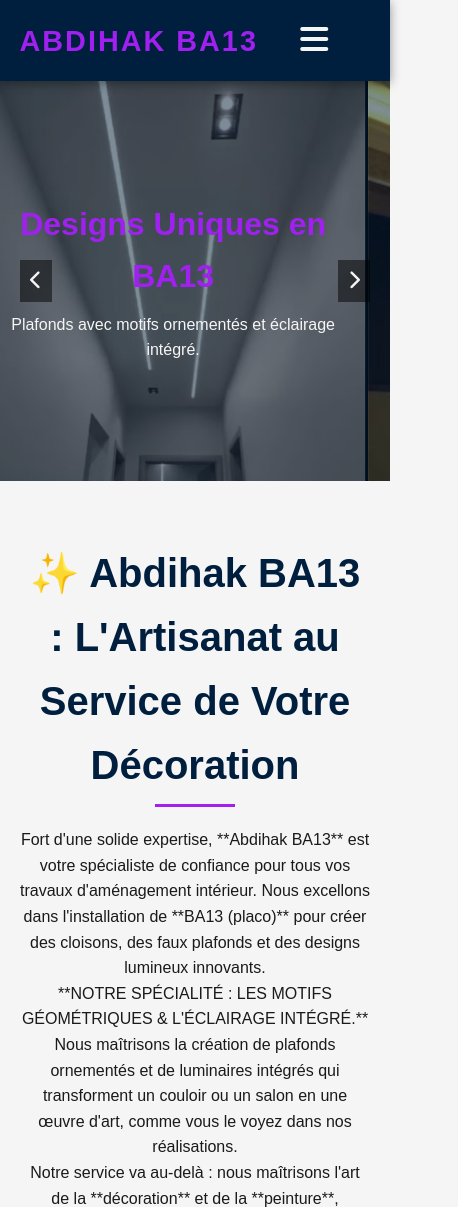
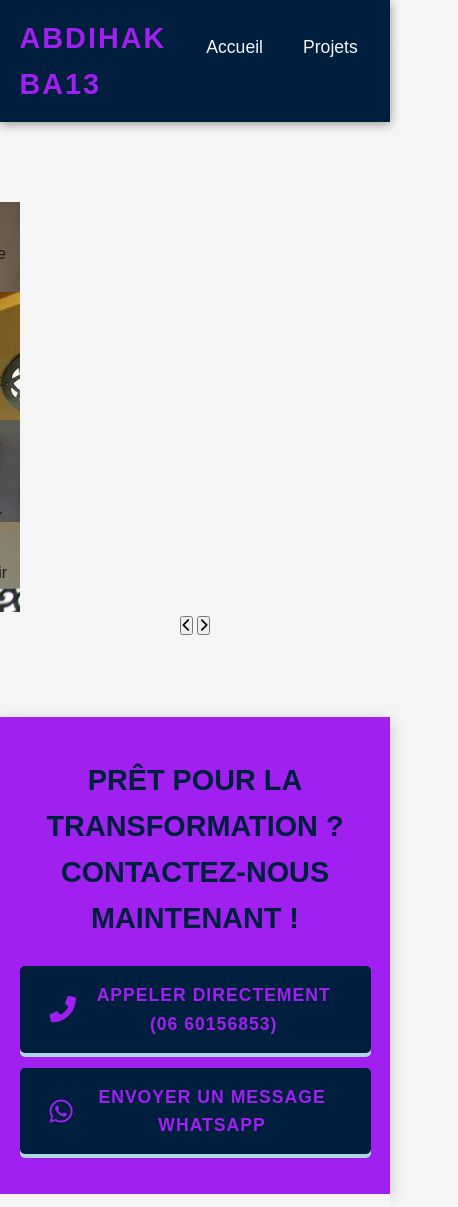
Before and after one commit to ilyesnassim-tech/ABDLHAK-Ba13, a plain HTML site: page index.html in a window 390 px wide. Shown: the top 1207 px of the page, 458 px wide, since content can reach past the window. Drawn offline with Linux system fonts and the light colour scheme.

Commit message:
Update index.html

```diff
--- a/index.html
+++ b/index.html
@@ -3,7 +3,7 @@
 <head>
     <meta charset="UTF-8">
     <meta name="viewport" content="width=device-width, initial-scale=1.0">
-    <title>Abdelhak BA13 - Spécialiste Décoration & Peinture</title>
+    <title>Abdihak BA13 - Spécialiste Décoration & Peinture</title>
     <link rel="stylesheet" href="https://cdnjs.cloudflare.com/ajax/libs/font-awesome/6.0.0-beta3/css/all.min.css">
     <style>
         /* ========================================= */
@@ -12,13 +12,13 @@
 
         :root {
             /* NOUVELLES Couleurs basées sur le Bleu Foncé et le Mauve */
-            --color-blue-dark: #001F3F; /* Bleu Nuit très foncé (anciennement noir) */
-            --color-violet-accent: #A020F0; /* Violet Électrique (Mauve, anciennement or) */
-            --color-blue-light: #ADD8E6; /* Bleu clair / Ciel (anciennement beige) */
+            --color-blue-dark: #001F3F; /* Bleu Nuit très foncé */
+            --color-violet-accent: #A020F0; /* Violet Électrique (Mauve) */
+            --color-blue-light: #ADD8E6; /* Bleu clair / Ciel */
 
             --color-off-white: #F5F5F5;
             --color-text-light: #F5F5F5;
-            --color-text-dark: #1A1A1A; /* Reste sombre pour la lisibilité */
+            --color-text-dark: #1A1A1A;
 
             /* Typographie */
             --font-primary: 'Arial', sans-serif;
@@ -51,7 +51,7 @@
 
         /* --- HEADER et NAVIGATION --- */
         .header {
-            background-color: var(--color-blue-dark); /* Bleu Nuit */
+            background-color: var(--color-blue-dark);
             color: var(--color-text-light);
             padding: 15px 5%;
             display: flex;
@@ -66,7 +66,7 @@
         .logo {
             font-size: 1.8em;
             font-weight: bold;
-            color: var(--color-violet-accent); /* Mauve */
+            color: var(--color-violet-accent);
             text-transform: uppercase;
             letter-spacing: 2px;
         }
@@ -94,7 +94,7 @@
             left: 0;
             width: 0;
             height: 2px;
-            background-color: var(--color-violet-accent); /* Mauve */
+            background-color: var(--color-violet-accent);
             transition: width 0.3s ease;
         }
 
@@ -109,82 +109,64 @@
             cursor: pointer;
         }
 
-        /* --- SLIDER HERO (Accueil) --- */
-        .slider-section {
-            padding: 0;
-            position: relative;
-            max-width: 100vw;
-            overflow: hidden;
+        /* --- SLIDER HERO (Accueil) et Présentation (CSS non modifié, uniquement la section CTA ci-dessous est nouvelle) --- */
+
+        /* --- NOUVELLE SECTION APPEL À L'ACTION (CTA) --- */
+        #call-to-action {
+            padding: 40px 5%;
+            background-color: var(--color-violet-accent); /* Mauve/Violet pour attirer l'œil */
+            color: var(--color-text-light);
+            box-shadow: 0 5px 15px rgba(0, 0, 0, 0.2);
         }
 
-        .slider-container {
-            display: flex;
-            transition: transform 0.6s ease-in-out;
+        #call-to-action h2 {
+            font-size: 1.8em;
+            margin-bottom: 25px;
+            color: var(--color-blue-dark); /* Texte Bleu Nuit sur fond Mauve */
+            text-transform: uppercase;
         }
 
-        .slide {
-            min-width: 100%;
-            height: 600px;
-            background-size: cover;
-            background-position: center;
+        .cta-buttons {
             display: flex;
-            align-items: center;
             justify-content: center;
-            position: relative;
+            gap: 20px;
+            flex-wrap: wrap; /* Assure le responsive sur les petits écrans */
         }
 
-        .slide-overlay {
-            position: absolute;
-            top: 0;
-            left: 0;
-            width: 100%;
-            height: 100%;
-            background-color: rgba(0, 31, 63, 0.5); /* Overlay bleu nuit */
-            z-index: 1;
+        .cta-button {
+            display: inline-flex;
+            align-items: center;
+            padding: 15px 30px;
+            background-color: var(--color-blue-dark); /* Fond Bleu Nuit */
+            color: var(--color-violet-accent); /* Texte et icône Mauve */
+            border-radius: 5px;
+            font-weight: bold;
+            font-size: 1.1em;
+            text-transform: uppercase;
+            letter-spacing: 1px;
+            transition: background-color 0.3s ease, transform 0.2s ease, box-shadow 0.3s ease;
+            box-shadow: 0 4px 0 var(--color-blue-light); /* Ombre pour effet 3D subtil */
         }
 
-        .slide-content {
-            z-index: 2;
-            color: var(--color-text-light);
-            max-width: 800px;
-            padding: 20px;
+        .cta-button i {
+            margin-right: 10px;
+            font-size: 1.5em;
         }
 
-        .slide-content h2 {
-            font-size: 3em;
-            margin-bottom: 10px;
-            color: var(--color-violet-accent); /* Mauve */
+        .cta-button:hover {
+            background-color: var(--color-blue-light); /* Fond Bleu Clair au survol */
+            color: var(--color-blue-dark); /* Texte Bleu Nuit au survol */
+            transform: translateY(2px); /* Léger enfoncement */
+            box-shadow: 0 2px 0 var(--color-blue-dark);
         }
 
-        .slider-btn {
-            position: absolute;
-            top: 50%;
-            transform: translateY(-50%);
-            background: rgba(0, 0, 0, 0.5);
-            color: var(--color-text-light);
-            border: none;
-            padding: 15px;
-            cursor: pointer;
-            z-index: 50;
-            font-size: 1.5em;
-            transition: background 0.3s ease;
+        .cta-button:hover i {
+             color: var(--color-blue-dark); /* Icône Bleu Nuit au survol */
         }
 
-        .slider-btn:hover {
-            background: var(--color-violet-accent); /* Mauve au survol */
-        }
-
-        .prev-btn {
-            left: 20px;
-        }
-
-        .next-btn {
-            right: 20px;
-        }
-
-        /* --- SECTION PRÉSENTATION --- */
+        /* --- SECTION PRÉSENTATION (CSS non modifié) --- */
         #presentation {
-            background-color: var(--color-text-light);
+            background-color: var(--color-off-white);
             color: var(--color-text-dark);
         }
 
@@ -196,7 +178,7 @@
         .presentation-content h2 {
             font-size: 2.5em;
             margin-bottom: 20px;
-            color: var(--color-blue-dark); /* Bleu Nuit */
+            color: var(--color-blue-dark);
             position: relative;
             padding-bottom: 10px;
         }
@@ -209,21 +191,21 @@
             transform: translateX(-50%);
             width: 80px;
             height: 3px;
-            background-color: var(--color-violet-accent); /* Mauve */
+            background-color: var(--color-violet-accent);
         }
 
         .presentation-content p strong {
-            color: var(--color-violet-accent); /* Mauve */
+            color: var(--color-violet-accent);
         }
 
         /* --- SECTION PROJETS (GALERIE) --- */
         #projets {
-            background-color: var(--color-blue-light); /* Bleu Clair */
+            background-color: var(--color-blue-light);
             color: var(--color-text-dark);
         }
 
         #projets h2 {
-            color: var(--color-blue-dark); /* Bleu Nuit */
+            color: var(--color-blue-dark);
             font-size: 2.5em;
             margin-bottom: 50px;
         }
@@ -266,7 +248,7 @@
             bottom: 0;
             left: 0;
             width: 100%;
-            background: rgba(0, 31, 63, 0.8); /* Overlay bleu nuit */
+            background: rgba(0, 31, 63, 0.8);
             color: var(--color-text-light);
             padding: 10px;
             transform: translateY(100%);
@@ -277,14 +259,14 @@
             transform: translateY(0);
         }
 
-        /* --- SECTION CONTACT --- */
+        /* --- SECTION CONTACT (Simplifiée sans email) --- */
         #contact {
-            background-color: var(--color-blue-dark); /* Bleu Nuit */
+            background-color: var(--color-blue-dark);
             color: var(--color-text-light);
         }
 
         #contact h2 {
-            color: var(--color-violet-accent); /* Mauve */
+            color: var(--color-violet-accent);
             font-size: 2.5em;
             margin-bottom: 30px;
         }
@@ -306,18 +288,18 @@
         }
 
         .contact-item i {
-            color: var(--color-violet-accent); /* Mauve */
+            color: var(--color-violet-accent);
             font-size: 1.5em;
         }
 
 
-        /* --- FOOTER --- */
+        /* --- FOOTER (CSS non modifié) --- */
         .footer {
-            background-color: var(--color-blue-dark); /* Bleu Nuit */
+            background-color: var(--color-blue-dark);
             color: var(--color-off-white);
             padding: 30px 5%;
             text-align: center;
-            border-top: 5px solid var(--color-violet-accent); /* Bordure Mauve */
+            border-top: 5px solid var(--color-violet-accent);
         }
 
         .footer p {
@@ -344,22 +326,22 @@
 
         .footer-socials a i {
             font-size: 1.6em;
-            color: var(--color-violet-accent); /* Mauve */
+            color: var(--color-violet-accent);
             transition: color 0.3s ease;
         }
 
         .footer-socials a:hover {
-            color: var(--color-blue-dark); /* Texte devient Bleu Nuit */
-            background-color: var(--color-blue-light); /* Fond Bleu Clair */
+            color: var(--color-blue-dark);
+            background-color: var(--color-blue-light);
         }
         .footer-socials a:hover i {
-            color: var(--color-blue-dark); /* Icône devient Bleu Nuit */
+            color: var(--color-blue-dark);
         }
 
         .footer-logo {
             font-size: 1.2em;
             font-weight: bold;
-            color: var(--color-violet-accent); /* Mauve */
+            color: var(--color-violet-accent);
             margin-top: 15px;
         }
 
@@ -367,71 +349,19 @@
         /* == MEDIA QUERIES (Responsive Design) == */
         /* ========================================= */
 
-        @media (max-width: 900px) {
-            .slide {
-                height: 500px;
+        @media (max-width: 768px) {
+            /* ... (Media Queries non modifiées) ... */
+            .cta-buttons {
+                flex-direction: column;
+                gap: 15px;
             }
 
-            .slide-content h2 {
-                font-size: 2.5em;
-            }
-        }
-
-        @media (max-width: 768px) {
-            .header {
-                flex-wrap: wrap;
-            }
-
-            .menu-toggle {
-                display: block;
-            }
-
-            .nav-menu {
-                flex-direction: column;
+            .cta-button {
                 width: 100%;
-                text-align: center;
-                background-color: var(--color-blue-dark); /* Bleu Nuit */
-                border-top: 1px solid var(--color-blue-light); /* Bleu Clair */
-                display: none;
-            }
-
-            .nav-menu.active {
-                display: flex;
-            }
-
-            .nav-menu li {
-                margin: 0;
-                border-bottom: 1px solid rgba(255, 255, 255, 0.1);
-            }
-
-            .nav-menu a {
-                display: block;
-                padding: 15px 10px;
-            }
-
-            .slide {
-                height: 400px;
-            }
-
-            .slide-content h2 {
-                font-size: 2em;
-            }
-
-            .slider-btn {
-                padding: 10px;
-                font-size: 1.2em;
-            }
-
-            section {
-                padding: 60px 5%;
-            }
-
-            .gallery-grid {
-                grid-template-columns: 1fr;
             }
 
             .footer-socials {
-                flex-direction: column; /* Les liens sociaux en colonne sur mobile */
+                flex-direction: column;
                 gap: 15px;
             }
         }
@@ -491,6 +421,20 @@
         <button class="slider-btn next-btn" id="nextBtn"><i class="fas fa-chevron-right"></i></button>
     </section>
 
+    <section id="call-to-action">
+        <h2>Prêt pour la transformation ? Contactez-nous maintenant !</h2>
+        <div class="cta-buttons">
+            <a href="tel:0660156853" class="cta-button">
+                <i class="fas fa-phone-alt"></i>
+                Appeler Directement (06 60156853)
+            </a>
+            <a href="https://wa.me/213660156853" target="_blank" class="cta-button">
+                <i class="fab fa-whatsapp"></i>
+                Envoyer un Message WhatsApp
+            </a>
+        </div>
+    </section>
+
     <section id="presentation">
         <div class="presentation-content">
             <h2>✨ Abdihak BA13 : L'Artisanat au Service de Votre Décoration</h2>
@@ -534,7 +478,7 @@
 
     <section id="contact">
         <h2>Contactez Abdihak BA13</h2>
-        <p>Prêt à concrétiser votre projet ? Contactez-nous pour un devis gratuit et personnalisé.</p>
+        <p>Contactez-nous directement pour un devis gratuit et personnalisé.</p>
 
         <div class="contact-info">
             <div class="contact-item">
@@ -542,12 +486,8 @@
                 <span>**WhatsApp/Téléphone** : 06 60156853</span>
             </div>
             <div class="contact-item">
-                <i class="fas fa-envelope"></i>
-                <span>**Email** : abdihak.ba13@email.com (À personnaliser avec votre adresse email)</span>
-            </div>
-            <div class="contact-item">
                 <i class="fas fa-map-marker-alt"></i>
-                <span>**Zone d'Intervention** : Région Oran-Ain Temouchent-Tlemcen-....ext</span>
+                <span>**Zone d'Intervention** : Région d'Oran et environs.</span>
             </div>
         </div>
     </section>
@@ -557,15 +497,15 @@
         <div class="footer-socials">
             <a href="https://www.facebook.com/share/1AH8MjwHFL/?mibextid=wwXlfr" target="_blank" aria-label="Facebook">
                 <i class="fab fa-facebook-f"></i>
-                <span>Facebook cliquer</span>
+                <span>Facebook</span>
             </a>
             <a href="https://www.tiktok.com/@abdelhakba13?_r=1&t=ZS-91ptASwCM57" target="_blank" aria-label="TikTok">
                 <i class="fab fa-tiktok"></i>
-                <span>TikTok cliquer</span>
+                <span>TikTok</span>
             </a>
             <a href="https://wa.me/213660156853" target="_blank" aria-label="WhatsApp">
                 <i class="fab fa-whatsapp"></i>
-                <span>WhatsApp cliquer </span>
+                <span>WhatsApp</span>
             </a>
         </div>
 
```
